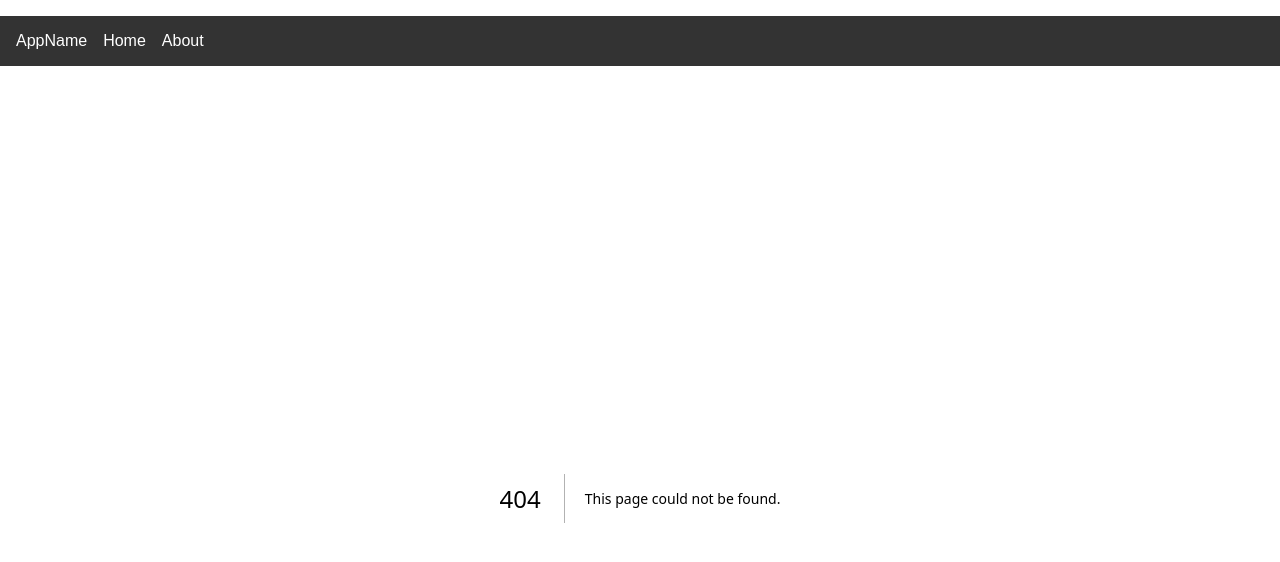
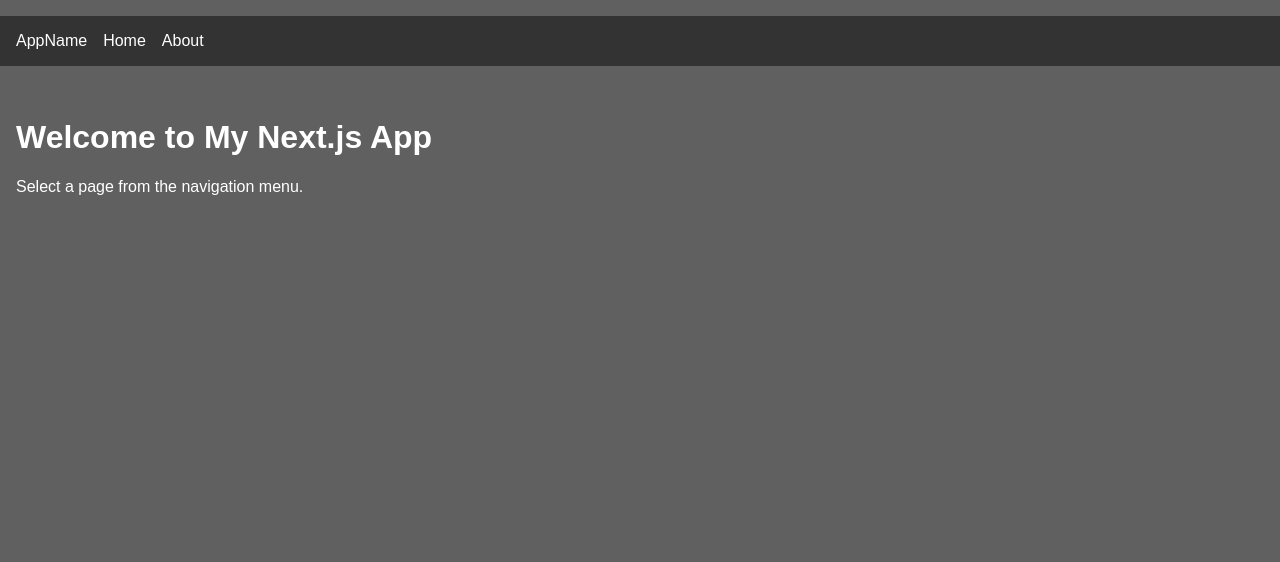
Before and after one commit to Sorad-Ai/sa-12, a Next.js app: page / in a window 1280 px wide. Before the commit this address had no page. Shown: the top 562 px of the page. Built offline with nearby package versions, Linux system fonts and the light colour scheme.

Commit message:
Update page.tsx

```diff
--- /dev/null
+++ b/app/page.tsx
@@ -0,0 +1,12 @@
+import React from 'react';
+
+const RootPage: React.FC = () => {
+  return (
+    <div>
+      <h1>Welcome to My Next.js App</h1>
+      <p>Select a page from the navigation menu.</p>
+    </div>
+  );
+};
+
+export default RootPage;
```
